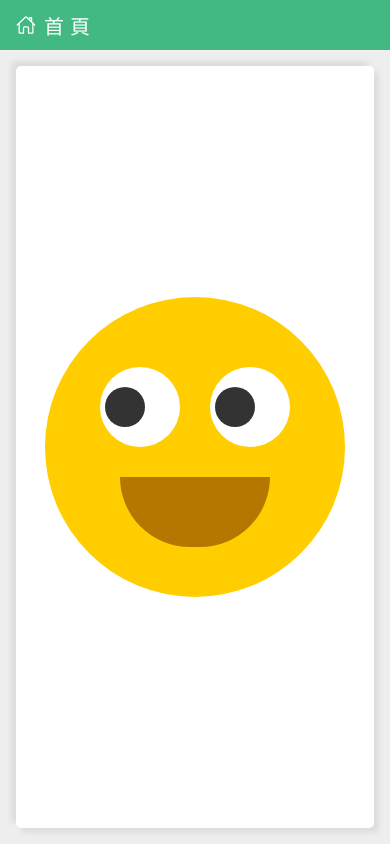
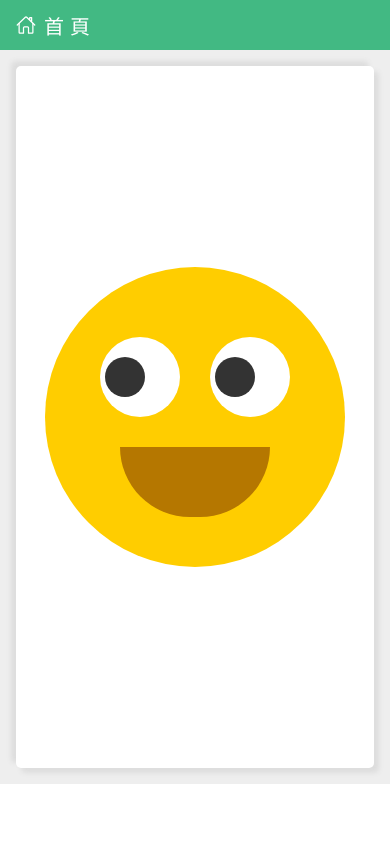
Before and after one commit to a5a8a0a9/pokemon-helper, a Vue app: page / in a window 390 px wide. Built offline with nearby package versions, Linux system fonts and the light colour scheme.

Commit message:
fix height

```diff
--- a/public/index.html
+++ b/public/index.html
@@ -37,8 +37,4 @@
 
 <style>
   @import 'https:////fonts.googleapis.com/css?family=Noto+Sans+TC:100,300,400,500,700,900';
-  body {
-    padding: env(safe-area-inset-top, 60px) env(safe-area-inset-right)
-      env(safe-area-inset-bottom) env(safe-area-inset-left);
-  }
 </style>
--- a/src/App.vue
+++ b/src/App.vue
@@ -66,7 +66,7 @@ export default {
 
 @media only screen and (max-width: 768px) {
   .page-wrapper {
-    height: calc(100% - 50px - var(--var-safe-area-inset-top));
+    height: calc(100% - 50px - 60px) !important;
   }
 }
 </style>
```
